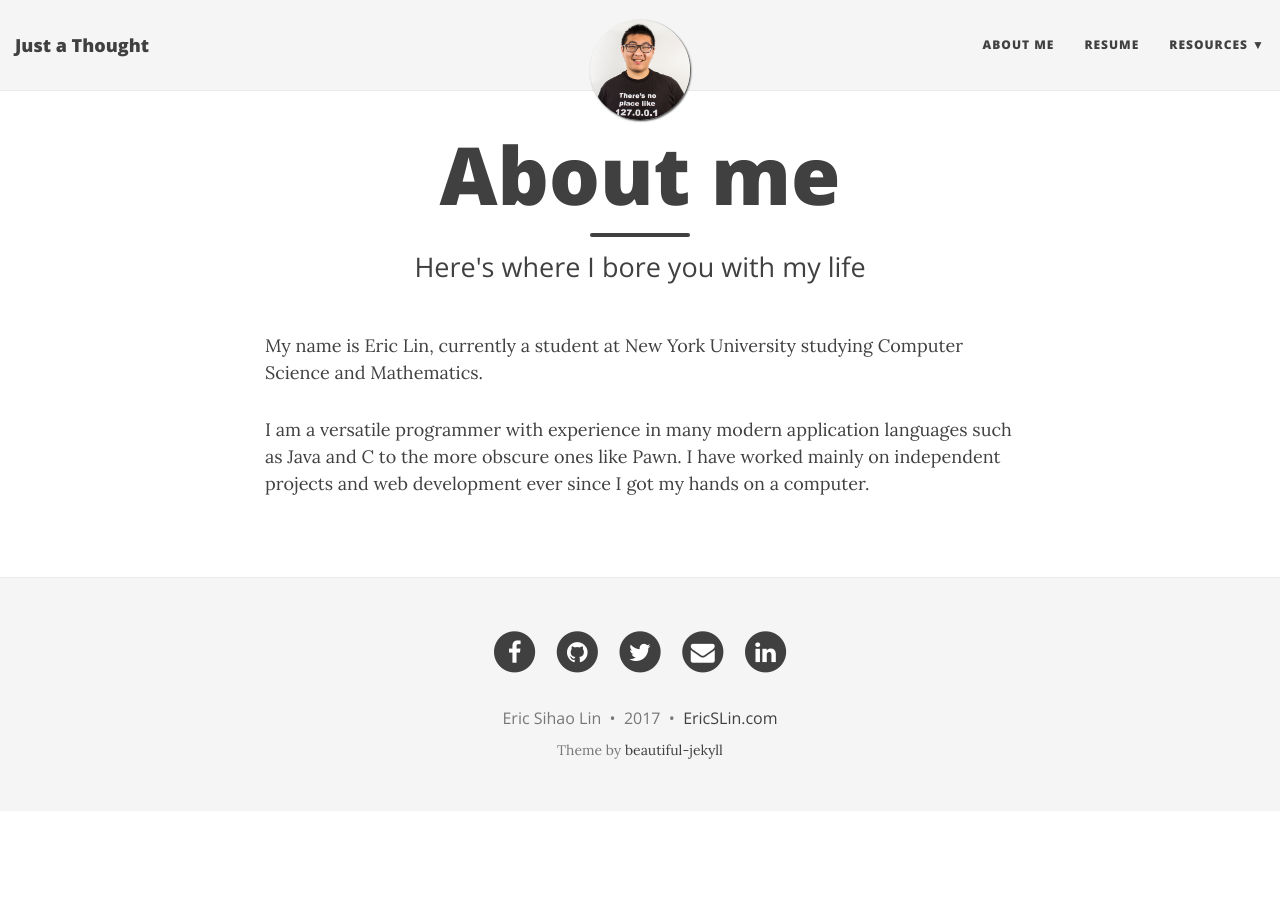
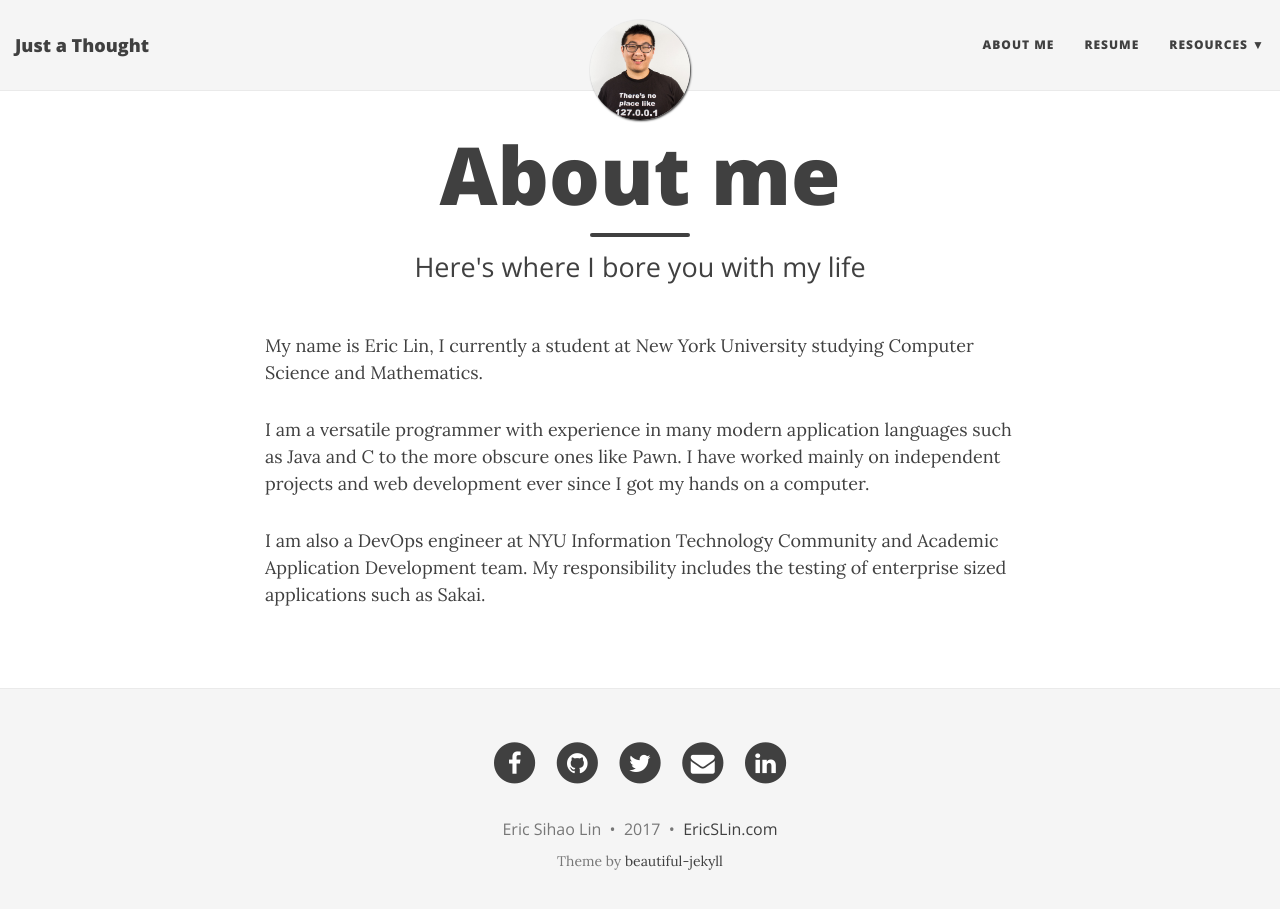
Before and after one commit to EricSihaoLin/mainlandhero.github.io, a Jekyll site: the page built from aboutme.md, in a window 1280 px wide and 922 px high. Shown: the top 909 px of the window. Built offline with Jekyll 4.4.1, drawn with Linux system fonts in a browser that asks for light colours; nearby versions of some CDN libraries.

Commit message:
Updated Aboutme

```diff
--- a/aboutme.md
+++ b/aboutme.md
@@ -4,6 +4,8 @@ subtitle: Here's where I bore you with my life
 layout: page
 ---
 
-My name is Eric Lin, currently a student at New York University studying Computer Science and Mathematics.
+My name is Eric Lin, I currently a student at New York University studying Computer Science and Mathematics.
 
 I am a versatile programmer with experience in many modern application languages such as Java and C to the more obscure ones like Pawn. I have worked mainly on independent projects and web development ever since I got my hands on a computer.
+
+I am also a DevOps engineer at NYU Information Technology Community and Academic Application Development team. My responsibility includes the testing of enterprise sized applications such as Sakai.
```
